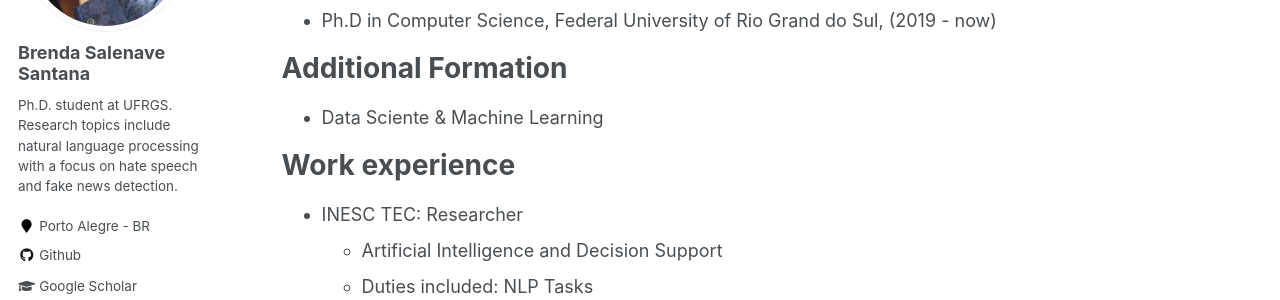
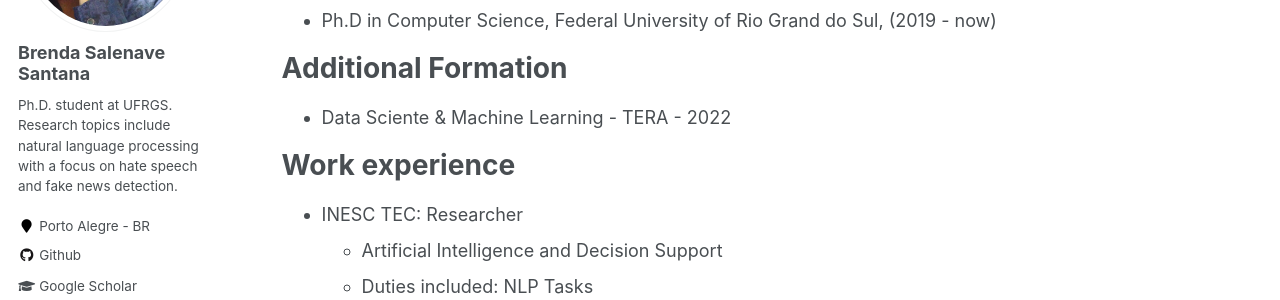
Before and after one commit to brendasalenave/brendasalenave.github.io, a Jekyll site: the page built from _pages/cv.md, in a window 1280 px wide and 900 px high. Shown: the part 277-577 px from the top of the window. Built offline with Jekyll 4.4.1, drawn with Linux system fonts in a browser that asks for light colours; some web fonts are replaced.

Commit message:
Update cv.md

```diff
--- a/_pages/cv.md
+++ b/_pages/cv.md
@@ -17,7 +17,7 @@ Education
 
 Additional Formation
 =====
-* Data Sciente & Machine Learning
+* Data Sciente & Machine Learning - TERA - 2022
 
 Work experience
 ======
```
